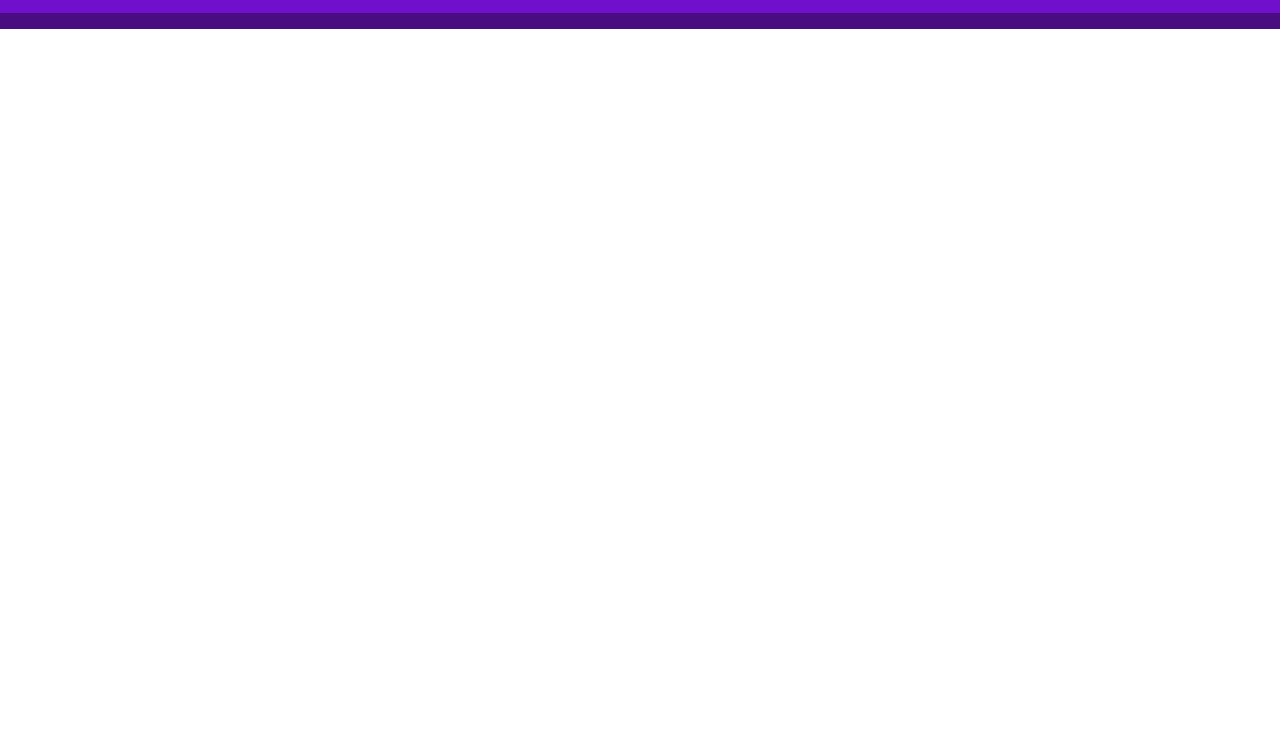
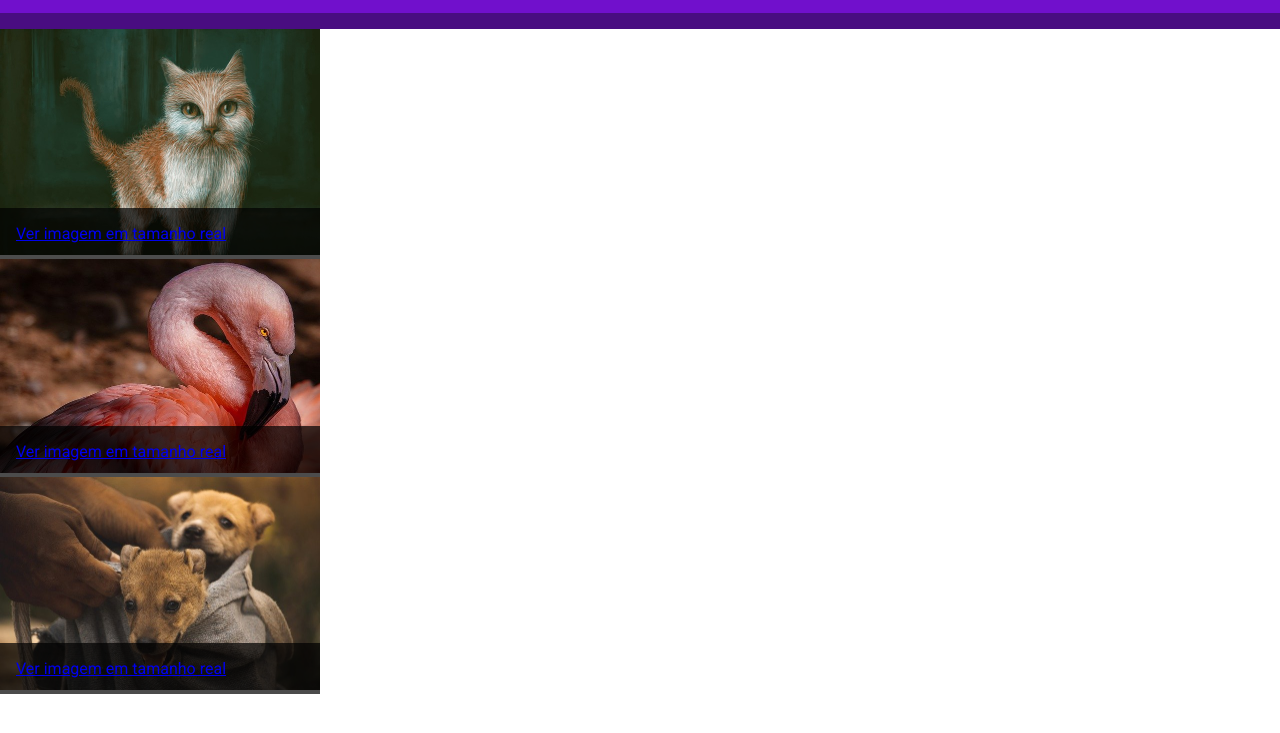
Before and after one commit to LucasEbac/galeria_Fotos, a plain HTML site: page index.html in a window 1280 px wide. Shown: the part 57-790 px from the top of the page. Drawn offline with nearby package versions, Linux system fonts and the light colour scheme.

Commit message:
atualizando front

```diff
--- a/index.html
+++ b/index.html
@@ -20,6 +20,36 @@
     <button type="submit"> Adicionar </button>
     <button type="reset" id="botao-cancelar"> Cancelar </button>
 </form>
+<ul>
+    <li>
+        <img src="./images/foto1.jpg" alt="Pintura de um gato"/>
+        <div class="overlay-imagem-link">
+            <a href="./images/foto1.jpg" title="Ver imagem em tamanho real"target="_blank">
+                Ver imagem em tamanho real
+            </a>
+        </div>
+    </li>
+</ul>
+<ul>
+    <li>
+        <img src="./images/foto2.jpg" alt="Pintura de um cachorro"/>
+        <div class="overlay-imagem-link">
+            <a href="./images/foto2.jpg" title="Ver imagem em tamanho real"target="_blank">
+                Ver imagem em tamanho real
+            </a>
+        </div>
+    </li>
+</ul>
+<ul>
+    <li>
+        <img src="./images/foto3.jpg" alt="Pintura de um flamingo"/>
+        <div class="overlay-imagem-link">
+            <a href="./images/foto3.jpg" title="Ver imagem em tamanho real"target="_blank">
+                Ver imagem em tamanho real
+            </a>
+        </div>
+    </li>
+</ul>
 <script src="https://code.jquery.com/jquery-3.7.0.min.js"></script>
 <script src="main.js"></script>
 </body>
--- a/main.css
+++ b/main.css
@@ -44,3 +44,25 @@ button {
 #botao-cancelar {
     background-color: red;
 }
+ul {
+    display: flex;
+    flex-wrap: wrap;
+}
+ul li {
+    max-width: 25%;
+    list-style: none;
+    position: relative;
+
+}
+ul li img {
+    width: 100%;
+
+}
+.overlay-imagem-link {
+    padding: 16px;
+    background-color: rgba(0, 0, 0, 0.7);
+    position: absolute;
+    bottom: 0;
+    left: 0;
+    width: 100%;
+}
--- a/main.js
+++ b/main.js
@@ -1,16 +1,11 @@
 $(document).ready(function(){
-    console.log(document.querySelector('header button'));
-    console.log($('#botao-cancelar'));
-
-
-document.querySelector('header button').addEventListener("click", function() {
-    $('#botao-cancelar').click(function() {
-        $('form').slideUp();
+    $('header button').click(function() {
+        $('form').slideDown();
 
 })
 
-$('header button').click(function() {
-    $('form').slideDown();
+$('#botao-cancelar').click(function() {
+    $('form').slideUp();
 })
 $('form').on("submit", function(e){
     console.log("submit");
```
Also changed, not shown: images/foto1.jpg (added), images/foto2.jpg (added), images/foto3.jpg (added), images/foto4.jpg (added), images/foto5.jpg (added).
